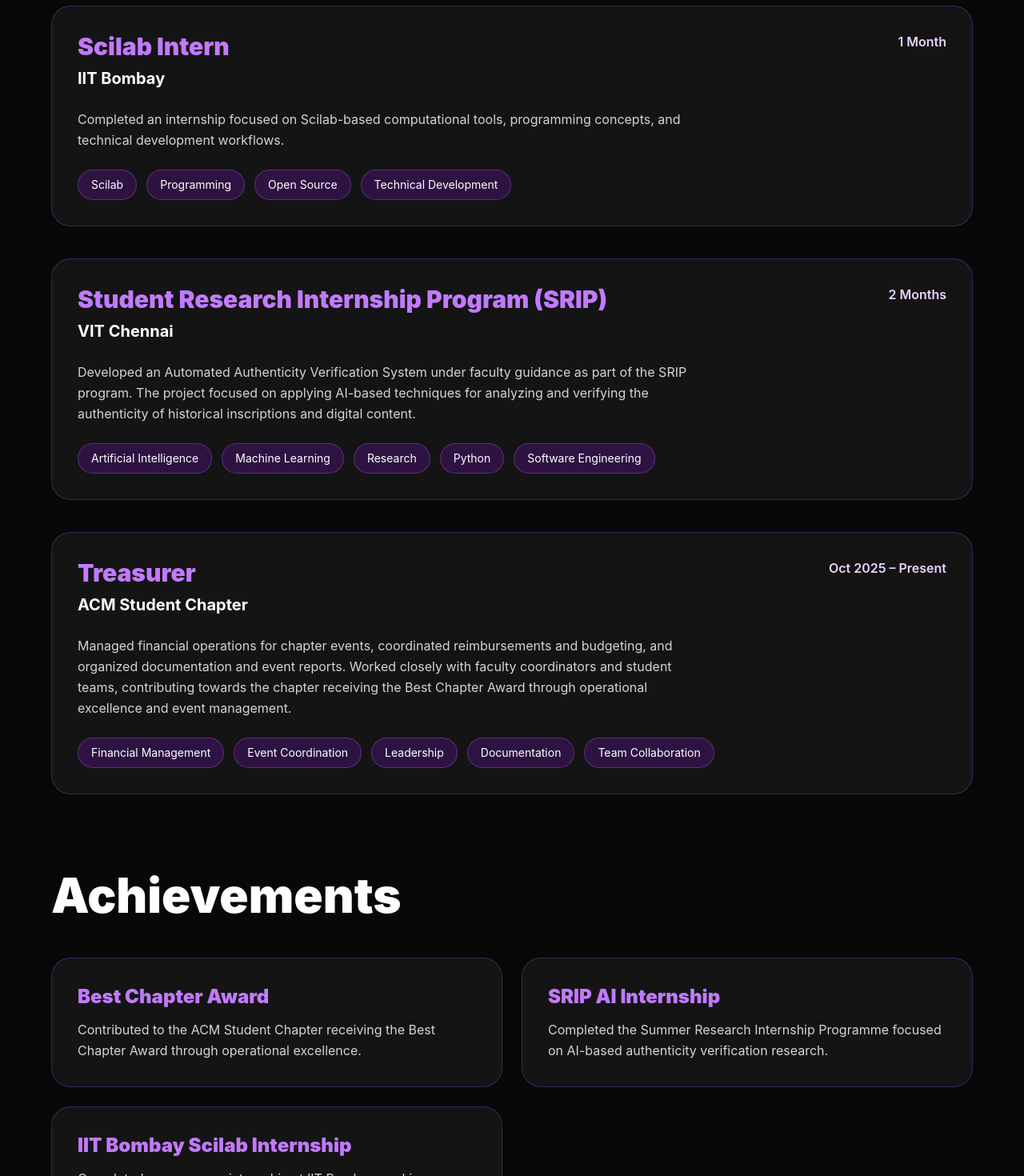
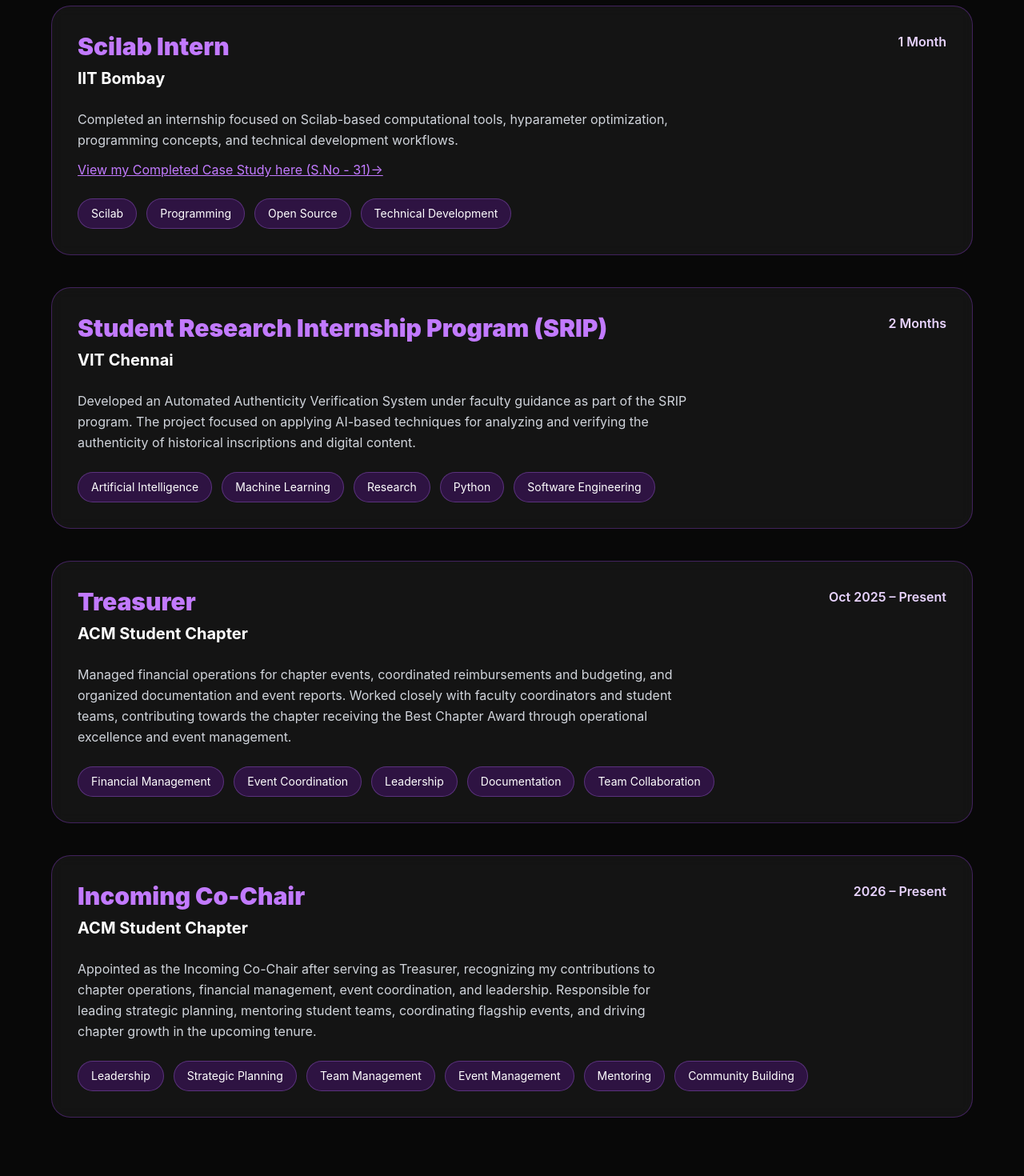
Before and after one commit to Rahul2671/rahul-portfolio, a React (Vite) app: page / in a window 1280 px wide. Shown: the part 8040-9510 px from the top of the page at 80% size. Built offline with nearby package versions, Linux system fonts and the light colour scheme.

Commit message:
Enhance Experience section with new roles and details
Updated internship description to include hyperparameter optimization and added new role as Incoming Co-Chair with detailed responsibilities.

```diff
--- a/src/components/Experience.jsx
+++ b/src/components/Experience.jsx
@@ -8,7 +8,8 @@
       company: "IIT Bombay",
       duration: "1 Month",
       description:
-        "Completed an internship focused on Scilab-based computational tools, programming concepts, and technical development workflows.",
+        "Completed an internship focused on Scilab-based computational tools, hyparameter optimization, programming concepts, and technical development workflows.",
+      proofLink: "https://scilab.in/case-study-project/completed-case-studies",
       skills: [
         "Scilab",
         "Programming",
@@ -45,6 +46,22 @@
         "Documentation",
         "Team Collaboration"
       ]
+    },
+
+    {
+      role: "Incoming Co-Chair",
+      company: "ACM Student Chapter",
+      duration: "2026 – Present",
+      description:
+        "Appointed as the Incoming Co-Chair after serving as Treasurer, recognizing my contributions to chapter operations, financial management, event coordination, and leadership. Responsible for leading strategic planning, mentoring student teams, coordinating flagship events, and driving chapter growth in the upcoming tenure.",
+      skills: [
+        "Leadership",
+        "Strategic Planning",
+        "Team Management",
+        "Event Management",
+        "Mentoring",
+        "Community Building"
+      ]
     }
 
   ];
@@ -76,7 +93,7 @@
       category: "Technical",
       items: [
         "MongoDB Introduction",
-        "Case Study Completion"
+        "Case Study Completion in Scilab from IITB FOSSEE",
       ]
     }
   ];
@@ -200,7 +217,16 @@
 
             </p>
 
-
+            {exp.proofLink && (
+              <a
+                href={exp.proofLink}
+                target="_blank"
+                rel="noopener noreferrer"
+                className="inline-block mt-3 text-purple-400 hover:text-white underline"
+              >
+                View my Completed Case Study here (S.No - 31)→
+              </a>
+            )}
 
             <div
               className="
```
